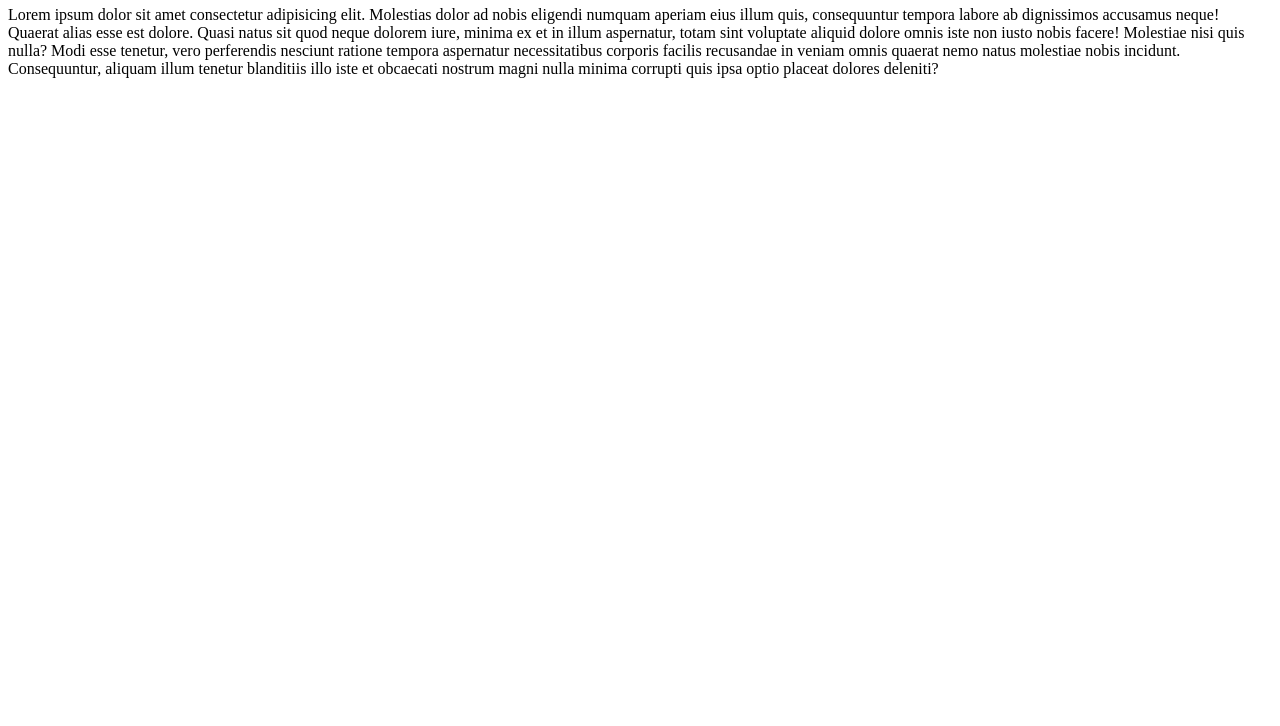
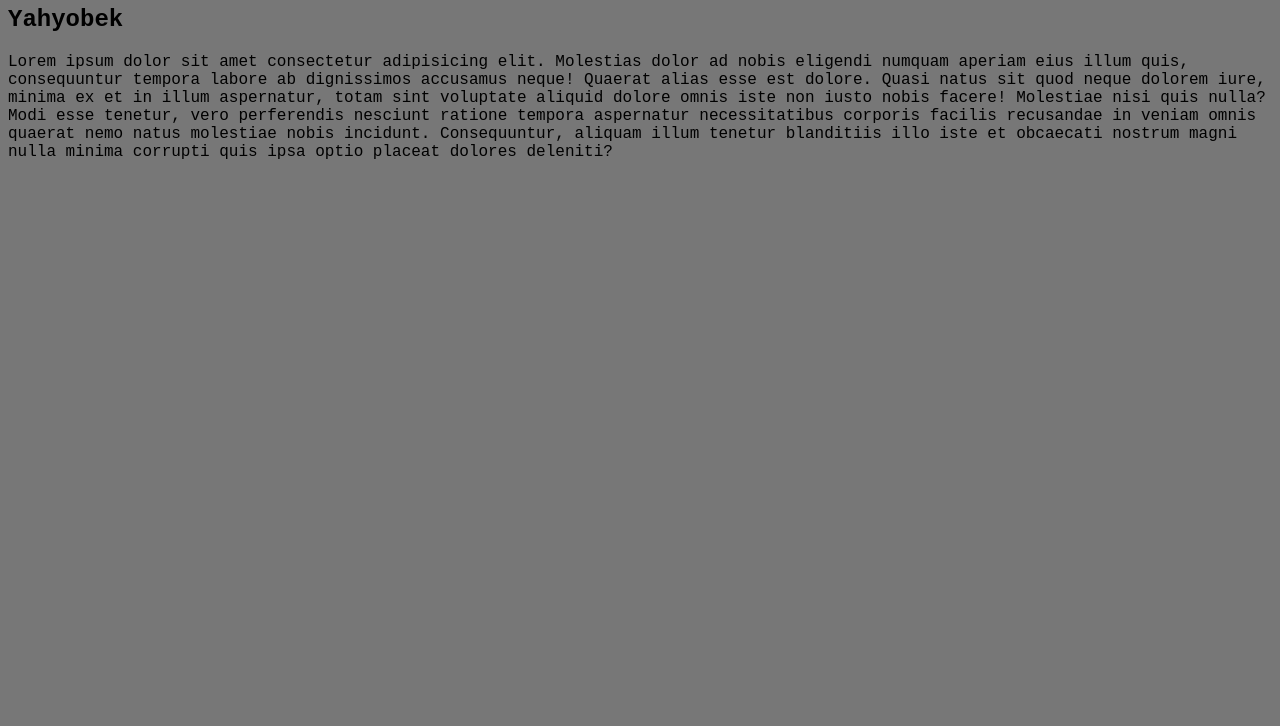
Before and after one commit to Yahyobek1505/1-repostory, a plain HTML site: page index.htm in a window 1280 px wide. Shown: the part 74-800 px from the top of the page. Drawn offline with Linux system fonts and the light colour scheme.

Commit message:
edited html and css file.

```diff
--- a/index.htm
+++ b/index.htm
@@ -10,6 +10,7 @@
   <h1>
     Hello world
   </h1>
+  <h2>Yahyobek</h2>
   <p>Lorem ipsum dolor sit amet consectetur adipisicing elit. Molestias dolor ad nobis eligendi numquam aperiam eius illum quis, consequuntur tempora labore ab dignissimos accusamus neque! Quaerat alias esse est dolore. Quasi natus sit quod neque dolorem iure, minima ex et in illum aspernatur, totam sint voluptate aliquid dolore omnis iste non iusto nobis facere! Molestiae nisi quis nulla? Modi esse tenetur, vero perferendis nesciunt ratione tempora aspernatur necessitatibus corporis facilis recusandae in veniam omnis quaerat nemo natus molestiae nobis incidunt. Consequuntur, aliquam illum tenetur blanditiis illo iste et obcaecati nostrum magni nulla minima corrupti quis ipsa optio placeat dolores deleniti?
   </p>
 </body>
--- a/style.css
+++ b/style.css
@@ -0,0 +1,4 @@
+body{
+  background-color: #777;
+  font-family: 'Courier New', Courier, monospace
+}
```
